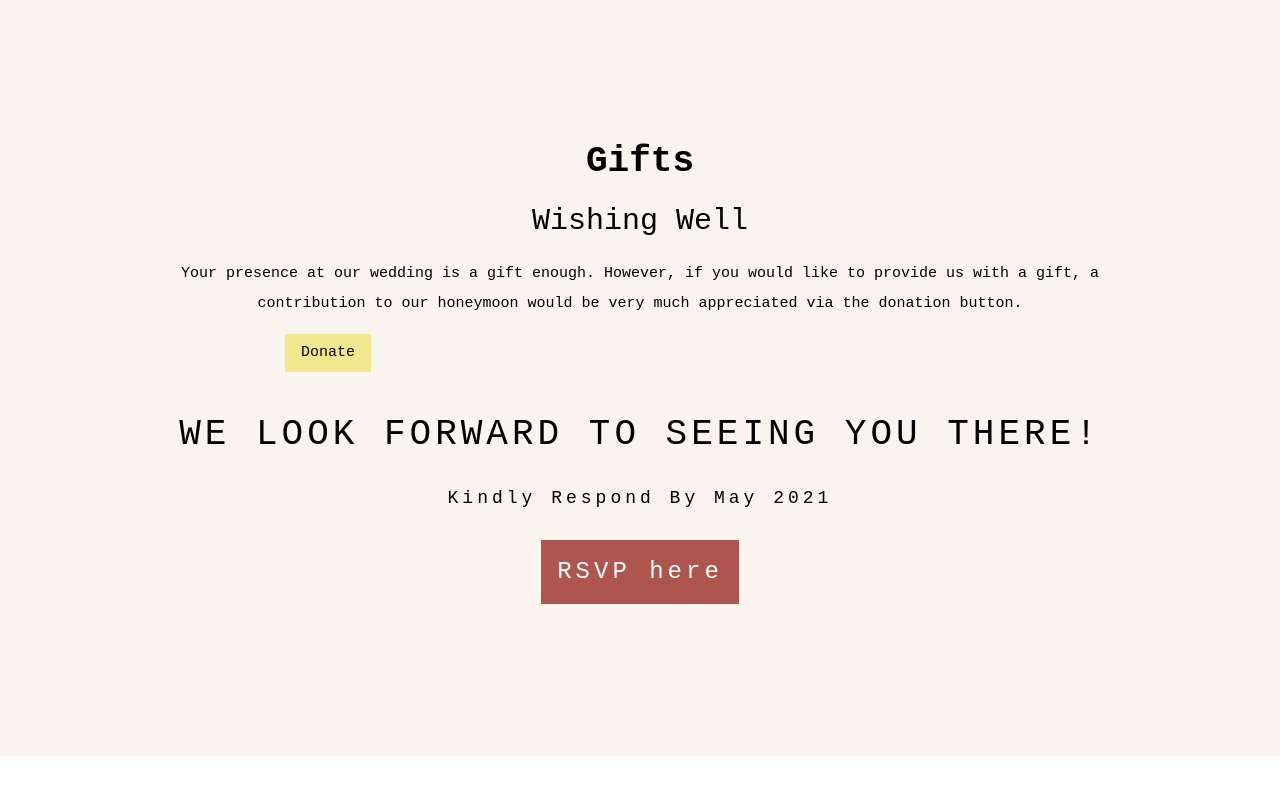
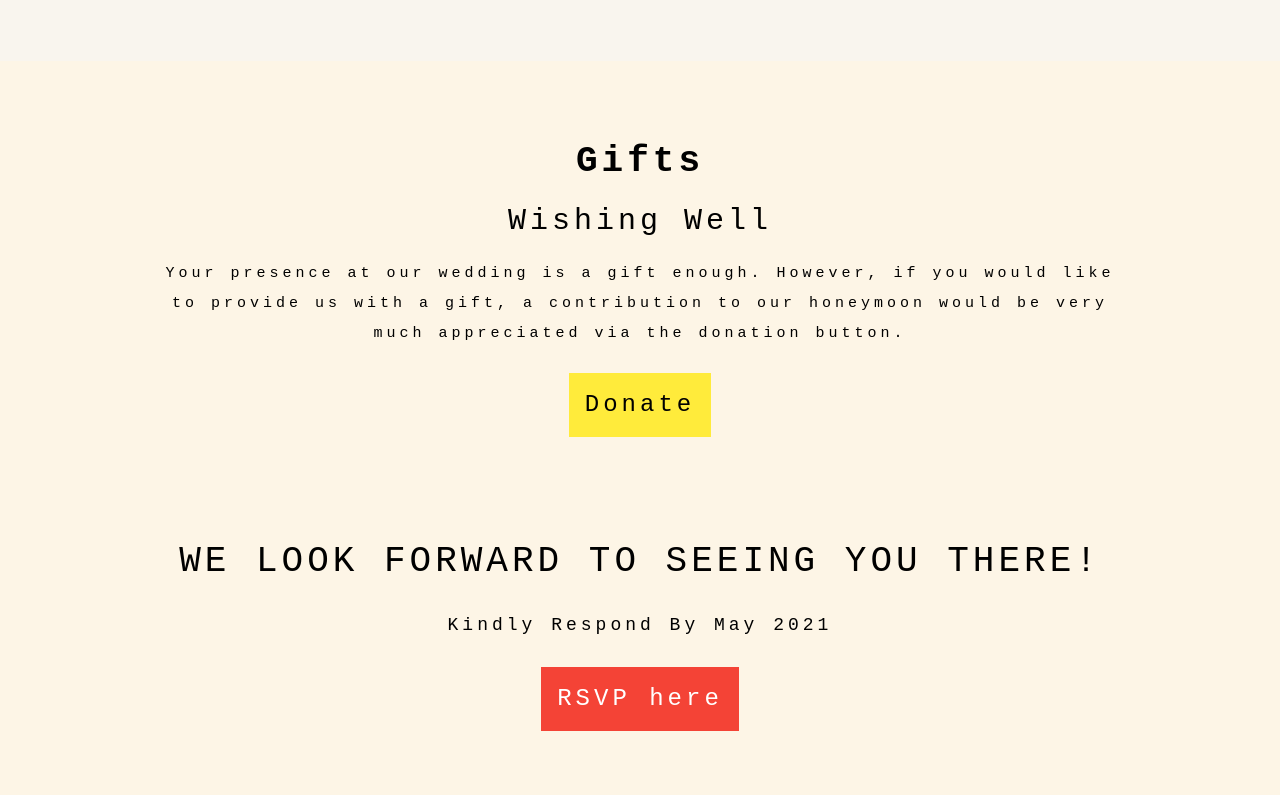
Before and after one commit to basicallyrun/Ayshia-Liam, a plain HTML site: page newwedding.html in a window 1280 px wide. Shown: the part 2714-3509 px from the top of the page. Before the commit the page ends 3470 px from the top, so only its background shows below. Drawn offline with nearby package versions, Linux system fonts and the light colour scheme; a web font is replaced by a local one.

Commit message:
Update newwedding.html

```diff
--- a/newwedding.html
+++ b/newwedding.html
@@ -90,14 +90,13 @@ We cannot wait to tie the knot on the 27th of Novemeber 2021 and celebrate our l
 </div>
 
 <!-- Wishing well -->
-<div class="w3-container w3-padding-64 w3-sand w3-grayscale-min w3-center" id="wedding">
+<div class="w3-container w3-padding-64 w3-sand w3-center w3-wide" id="WishingWell">
   <div class="w3-content">
     <h1 class="w3-text-black"><b>Gifts</b></h1>
         <h2>Wishing Well</h2>
         <p>Your presence at our wedding is a gift enough. However, if you would like to provide us with a gift, a contribution to our honeymoon would be very much appreciated via the donation button.</p>
-      </div>
-      <div class="w3-half">
-      <a href="https://www.paypal.com/donate?business=LY6HGD7K2Y33E&currency_code=AUD" class="w3-button w3-yellow">Donate</a>
+       <p class="w3-xlarge">
+       <a href="https://www.paypal.com/donate?business=LY6HGD7K2Y33E&currency_code=AUD" class="w3-button w3-yellow">Donate</a>
 
 </div>
 <!-- RSVP section -->
```
